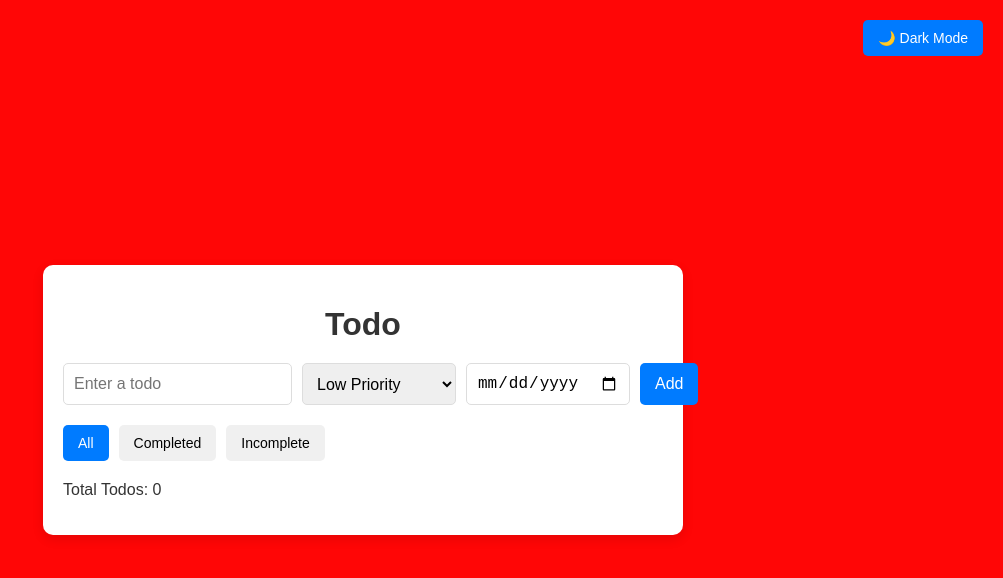
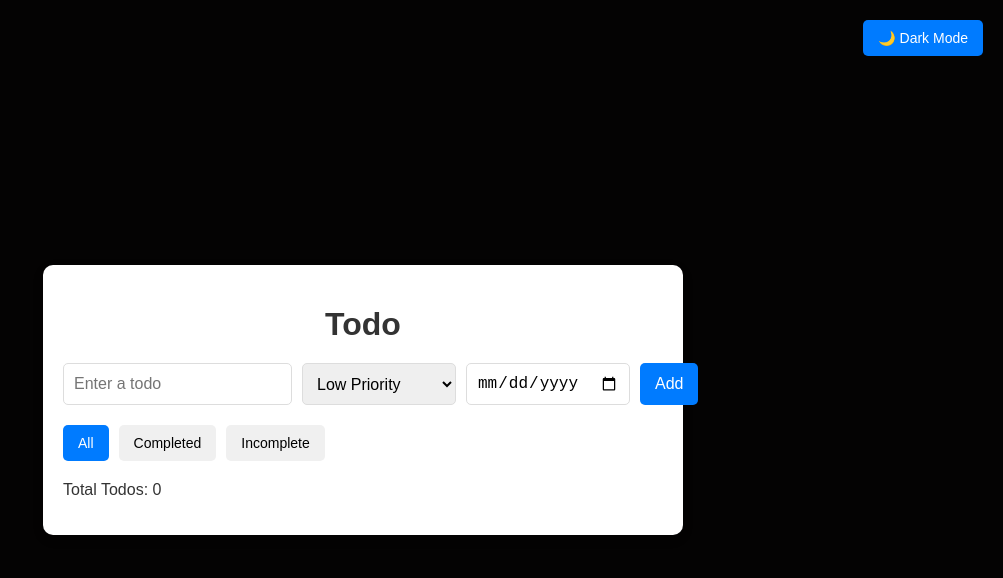
Before and after one commit to yassser0/Jenkins-Kubernetes-Docker-React-main, a React (Vite) app: page / in a window 1280 px wide. Shown: the top 578 px of the page, without its empty margins (277-1280 px from the left). Built offline with nearby package versions, Linux system fonts and the light colour scheme.

Commit message:
all files

```diff
--- a/src/styles.css
+++ b/src/styles.css
@@ -7,7 +7,7 @@ body {
     align-items: center;
     min-height: 100vh;
     transition: background 0.3s, color 0.3s;
-    background: #ff0606;
+    background: #040303;
   }
 
   .container {
```
